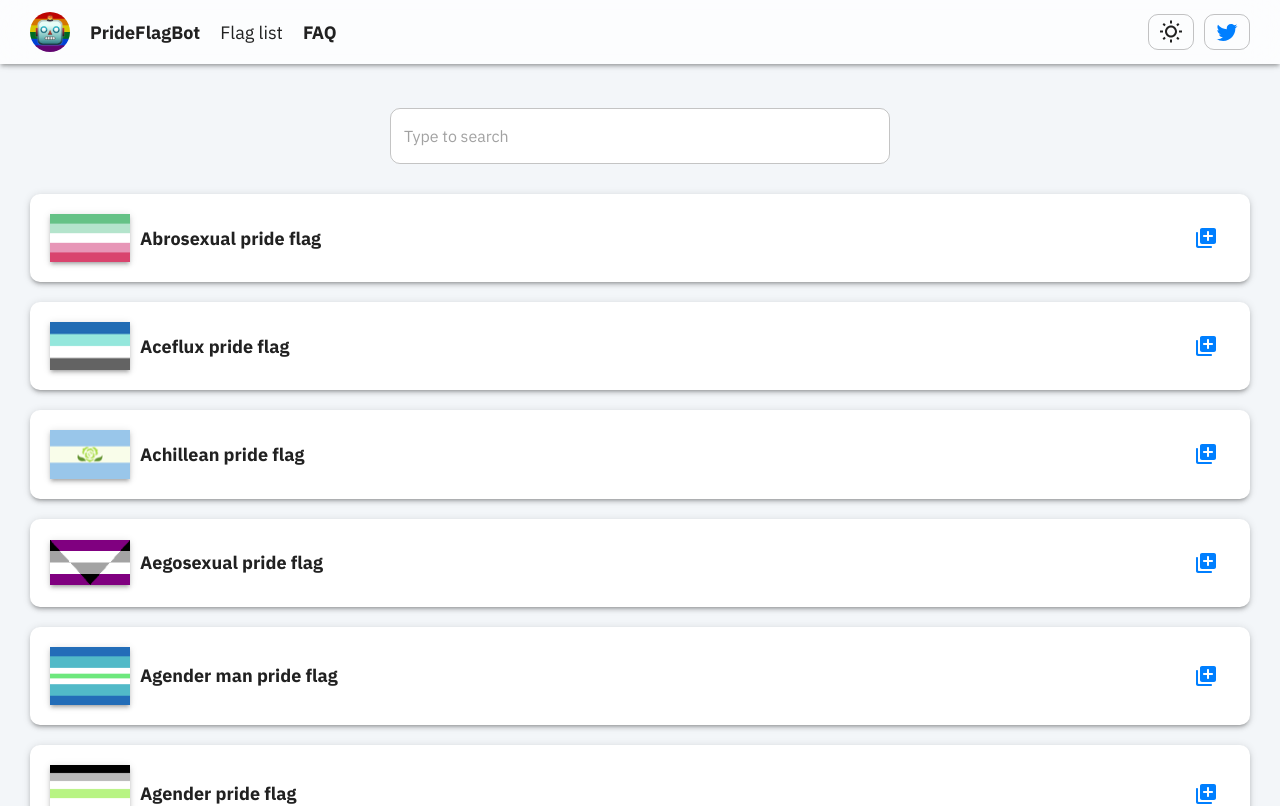
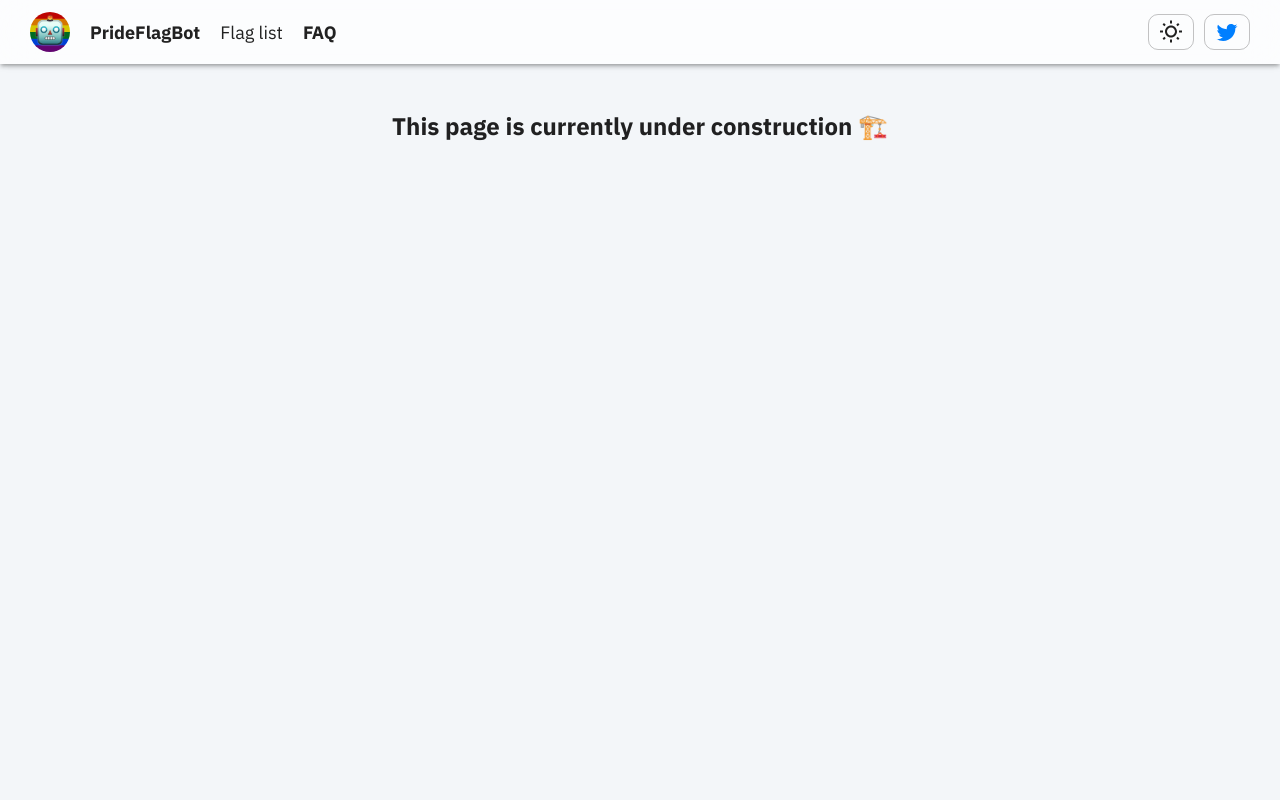
Before and after one commit to michalpazur/prideflagbot, a React (Create React App) app: page /prideflagbot/faq in a window 1280 px wide. Shown: the top 806 px of the page. Built offline with nearby package versions, Linux system fonts and the light colour scheme.

Commit message:
Added FAQ page

```diff
--- a/src/App.js
+++ b/src/App.js
@@ -7,6 +7,7 @@ import useScrollTrigger from "@material-ui/core/useScrollTrigger";
 import ArrowUp from "@material-ui/icons/ArrowUpwardRounded";
 import { BrowserRouter as Router, Switch, Route } from "react-router-dom";
 import HomePage from "./screens/HomePage/HomePage";
+import FAQ from "./screens/FAQ/FAQ";
 
 const useStyles = makeStyles((theme) => ({
   root: {
@@ -50,6 +51,9 @@ const App = () => {
       <div className={classes.root}>
         <div className={classes.innerRoot}>
           <Switch>
+            <Route path="/faq">
+              <FAQ />
+            </Route>
             <Route path="/">
               <HomePage />
             </Route>
--- /dev/null
+++ b/src/screens/FAQ/FAQ.js
@@ -0,0 +1,24 @@
+import React from "react";
+import Typography from "@material-ui/core/Typography";
+import { makeStyles } from "@material-ui/core/styles";
+
+const useStyles = makeStyles((theme) => ({
+  header: {
+    fontSize: "24px",
+    fontWeight: "bold",
+    color: theme.palette.text.primary,
+    textAlign: "center",
+  },
+}));
+
+const FAQ = () => {
+  const classes = useStyles();
+
+  return (
+    <Typography className={classes.header}>
+      This page is currently under construction 🏗️
+    </Typography>
+  );
+};
+
+export default FAQ;
```
